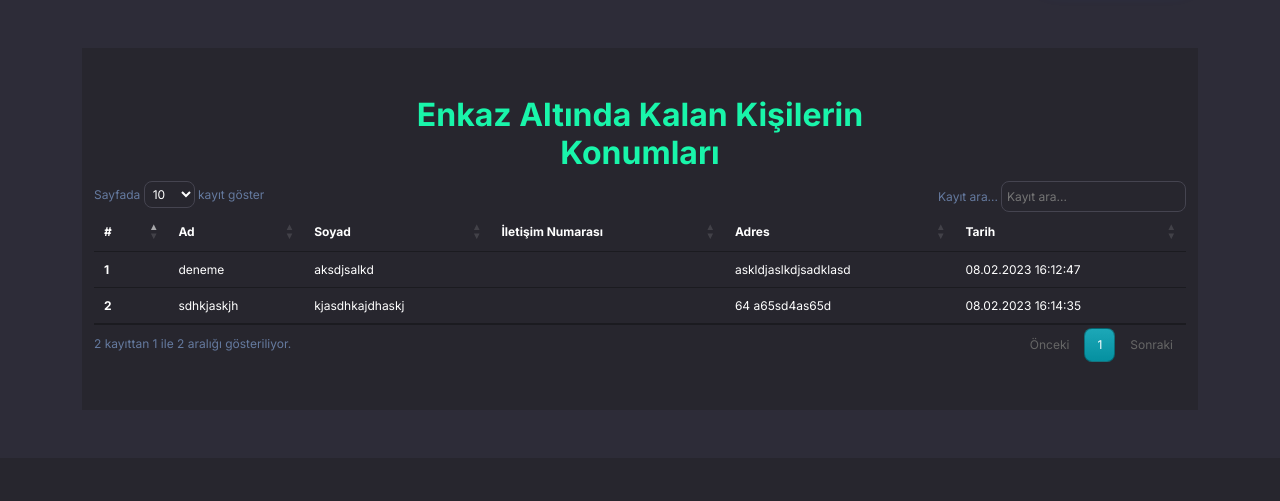
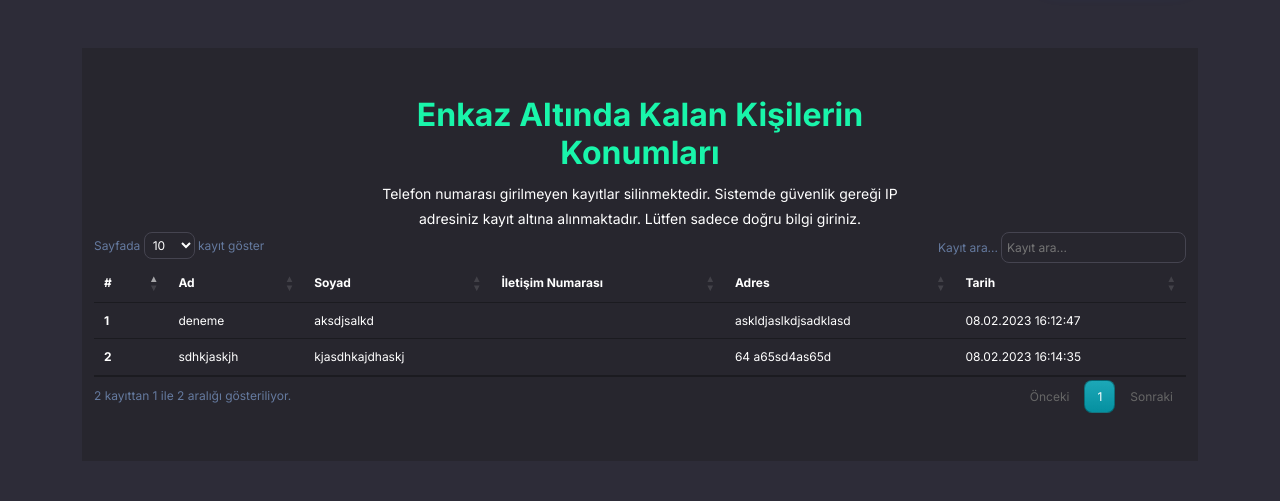
Before and after one commit to mevlutcelik/deprem-yardim, a PHP site: page /yardim-isteyenler.php in a window 1280 px wide. Shown: the part 80-581 px from the top of the page. Run offline with PHP 8.4, Linux system fonts and the light colour scheme; data comes from the database, SQL or seed files in the repository; data that the repository does not hold is empty; some libraries are stand-ins or nearby versions.

Commit message:
Update yardim-isteyenler.php

```diff
--- a/yardim-isteyenler.php
+++ b/yardim-isteyenler.php
@@ -52,7 +52,7 @@ date_default_timezone_set("Europe/Istanbul");
             <div class="row">
                 <div class="col-md-8 col-xl-6 text-center mx-auto">
                     <h2 class="fw-bold text-success mb-2">Enkaz Altında Kalan Kişilerin Konumları</h2>
-
+                    <small class="mb-5">Telefon numarası girilmeyen kayıtlar silinmektedir. Sistemde güvenlik gereği IP adresiniz kayıt altına alınmaktadır. Lütfen sadece doğru bilgi giriniz.</small>
                 </div>
             </div>
 
```
